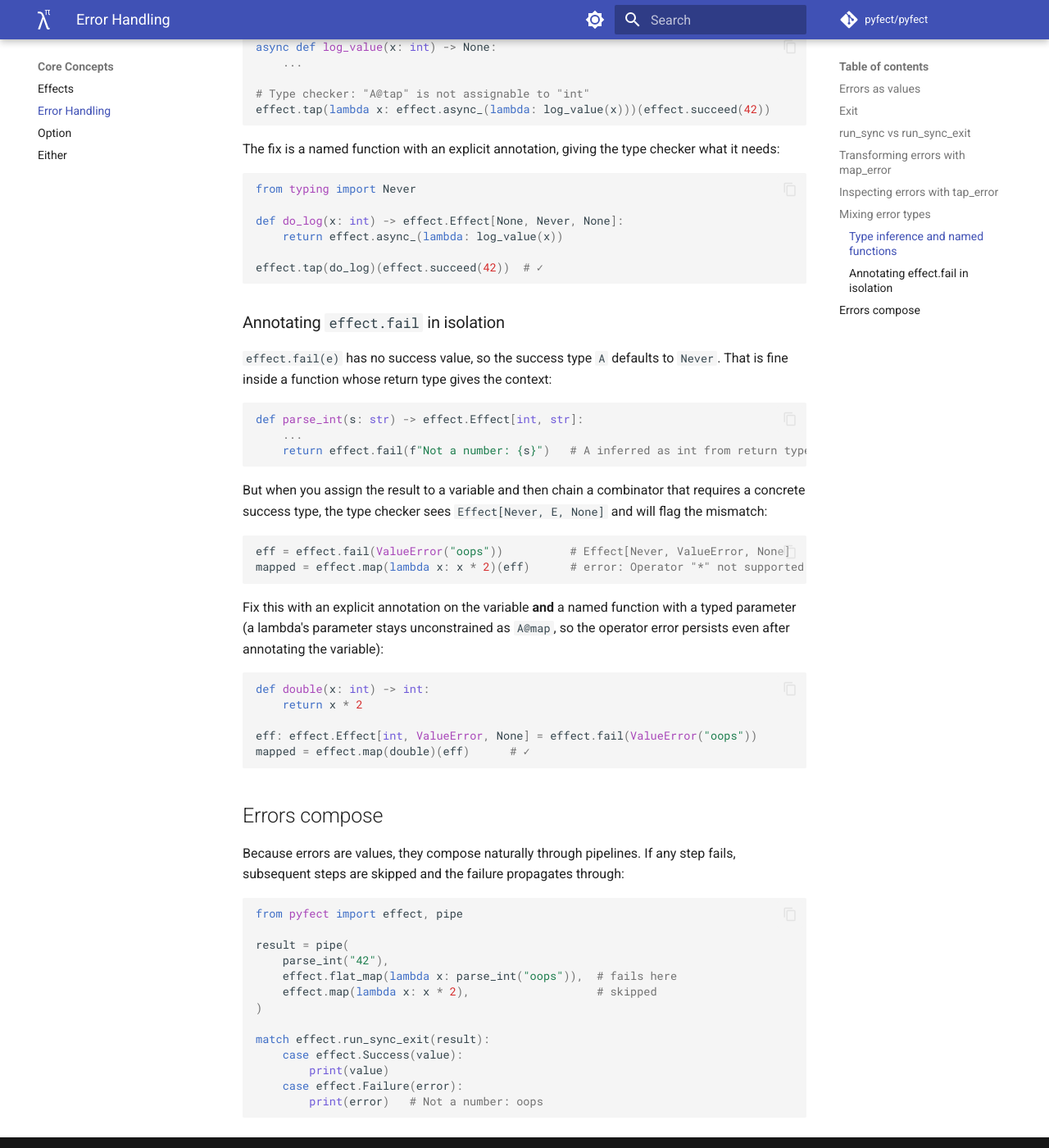
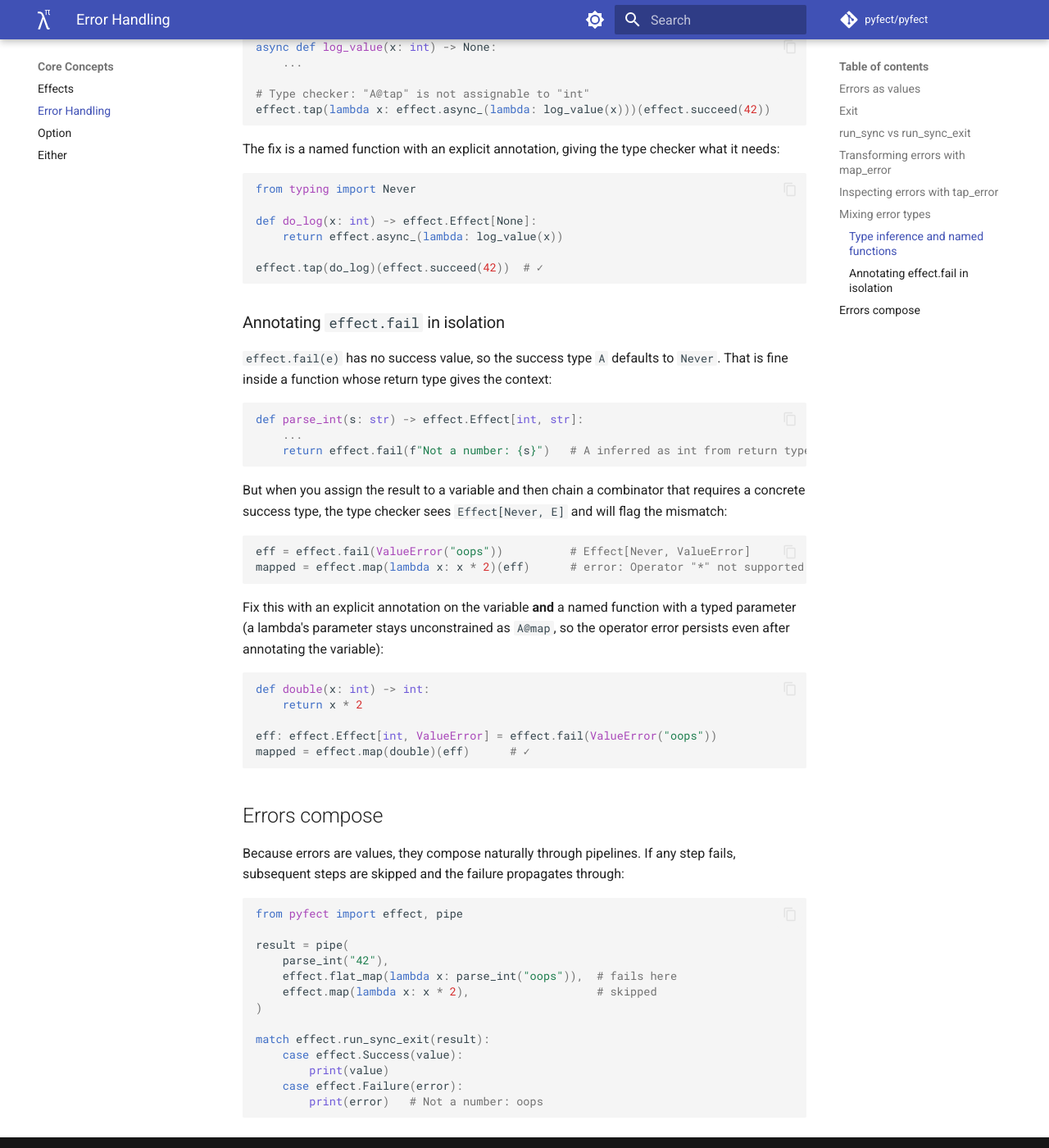
Before and after one commit to pyfect/pyfect, an MkDocs documentation site: the page built from docs/concepts/errors.md, in a window 1280 px wide and 1400 px high, scrolled down 3328 px. Shown: the whole window at 82% size. Built offline with MkDocs 1.6.1 and Material for MkDocs 9.7.7, drawn with Linux system fonts in a browser that asks for light colours; comment, search, counter and statistics services are not loaded.

Commit message:
chore: change R default from None to Never
  Never is the identity for union composition (T | Never = T), which is the correct semantic for 'no requirements'.

  refs #36

````diff
--- a/docs/concepts/errors.md
+++ b/docs/concepts/errors.md
@@ -151,7 +151,7 @@
 ```python
 from typing import Never
 
-def do_log(x: int) -> effect.Effect[None, Never, None]:
+def do_log(x: int) -> effect.Effect[None]:
     return effect.async_(lambda: log_value(x))
 
 effect.tap(do_log)(effect.succeed(42))  # ✓
@@ -167,10 +167,10 @@
     return effect.fail(f"Not a number: {s}")   # A inferred as int from return type
 ```
 
-But when you assign the result to a variable and then chain a combinator that requires a concrete success type, the type checker sees `Effect[Never, E, None]` and will flag the mismatch:
+But when you assign the result to a variable and then chain a combinator that requires a concrete success type, the type checker sees `Effect[Never, E]` and will flag the mismatch:
 
 ```python
-eff = effect.fail(ValueError("oops"))          # Effect[Never, ValueError, None]
+eff = effect.fail(ValueError("oops"))          # Effect[Never, ValueError]
 mapped = effect.map(lambda x: x * 2)(eff)      # error: Operator "*" not supported for types "A@map" and "Literal[2]"
 ```
 
@@ -180,7 +180,7 @@
 def double(x: int) -> int:
     return x * 2
 
-eff: effect.Effect[int, ValueError, None] = effect.fail(ValueError("oops"))
+eff: effect.Effect[int, ValueError] = effect.fail(ValueError("oops"))
 mapped = effect.map(double)(eff)      # ✓
 ```
 
````
Also changed, not shown: docs/concepts/effects.md (+5 -5 lines), docs/roadmap.md (+1 -1 lines), 11 other files.
